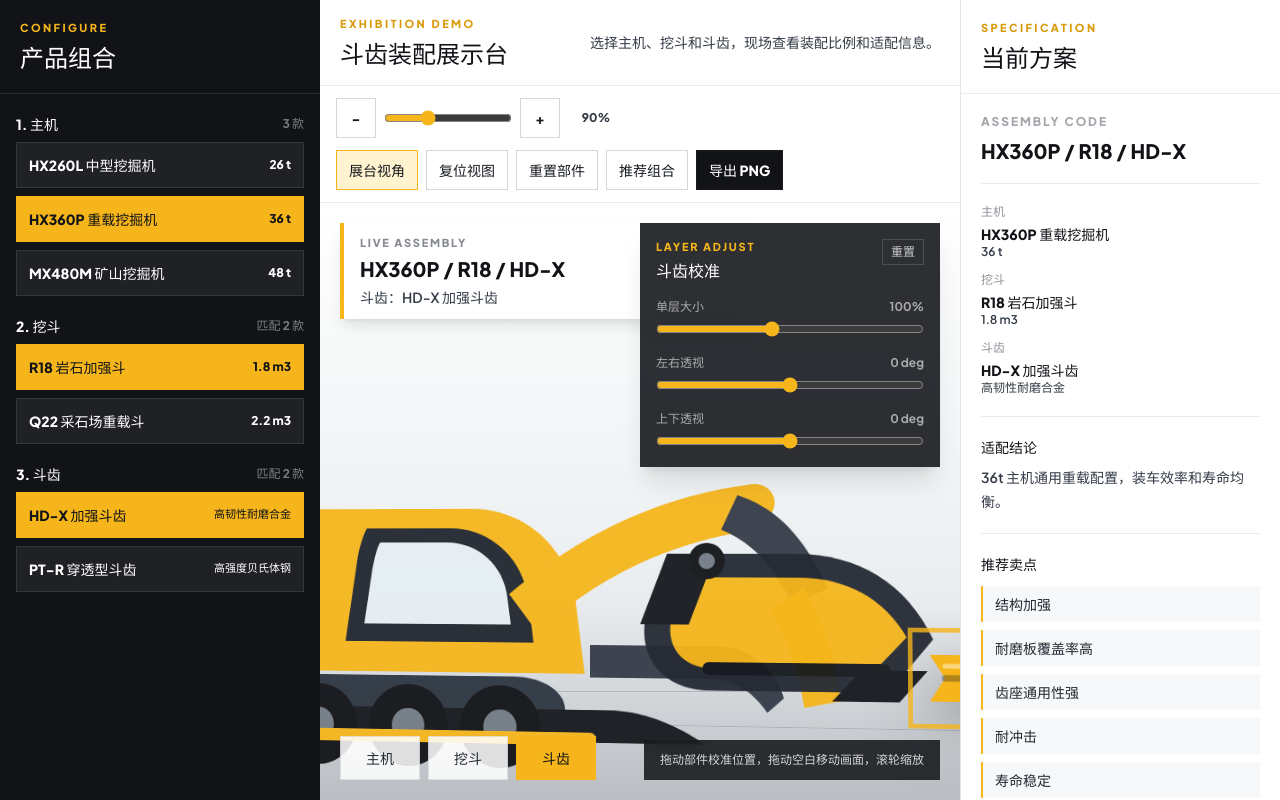
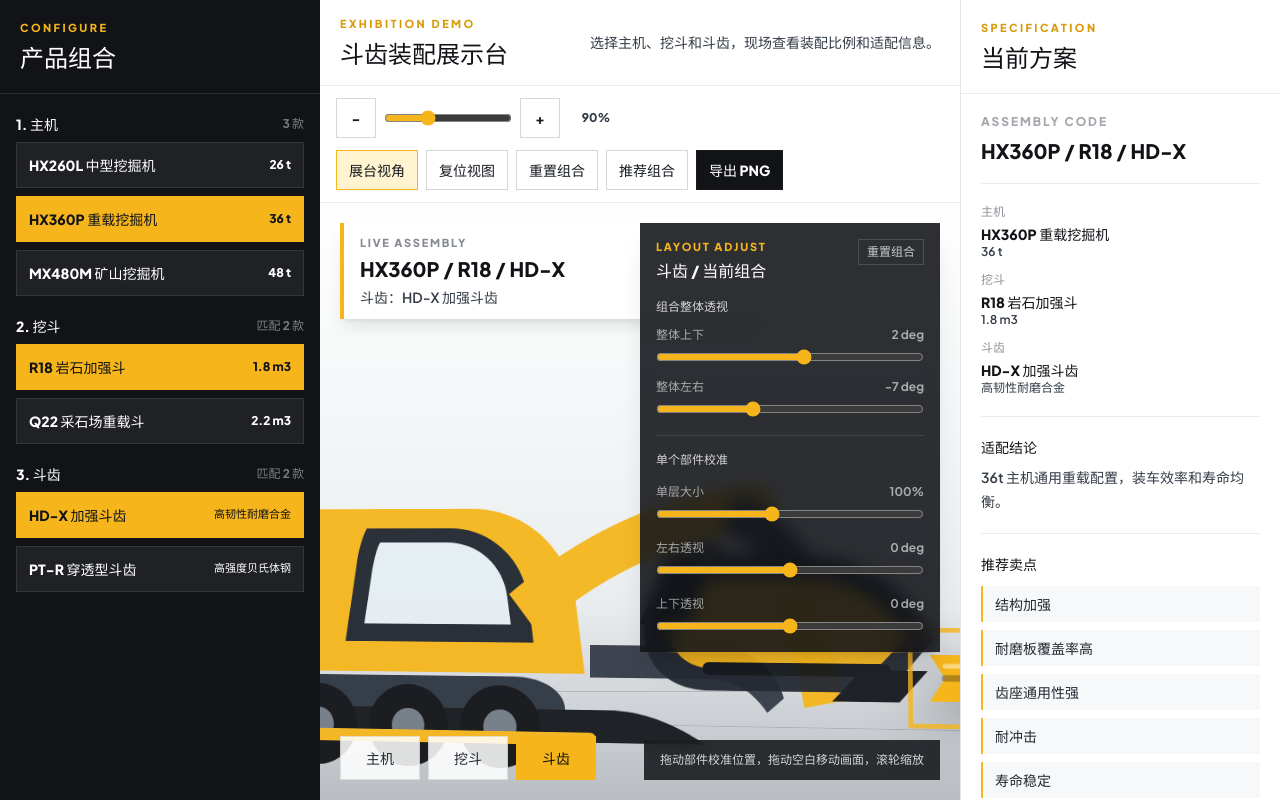
Before and after one commit to ShundeMachinery/bucket-demo-2d, a Vue app: page / in a window 1280 px wide. Built offline with nearby package versions, Linux system fonts and the light colour scheme.

Commit message:
more memory.

```diff
--- a/src/components/PreviewStage.vue
+++ b/src/components/PreviewStage.vue
@@ -162,7 +162,7 @@ onUnmounted(() => {
       :style="{
         width: `${store.catalog.stage.width}px`,
         height: `${store.catalog.stage.height}px`,
-        transform: `translate(calc(-50% + ${store.panX}px), calc(-50% + ${store.panY}px)) scale(${store.scale}) ${store.showcaseView ? 'perspective(1400px) rotateX(2deg) rotateY(-7deg)' : ''}`,
+        transform: `translate(calc(-50% + ${store.panX}px), calc(-50% + ${store.panY}px)) scale(${store.scale}) ${store.showcaseView ? `perspective(1400px) rotateX(${store.combinationPerspective.rotateX}deg) rotateY(${store.combinationPerspective.rotateY}deg)` : ''}`,
         transformOrigin: 'center center',
         transformStyle: 'preserve-3d',
       }"
@@ -210,19 +210,53 @@ onUnmounted(() => {
     <div class="absolute right-5 top-5 w-[min(300px,calc(100%-2.5rem))] bg-iron-950/88 p-4 text-white shadow-xl backdrop-blur" data-layer-control="true">
       <div class="flex items-start justify-between gap-3">
         <div>
-          <p class="text-[11px] font-extrabold uppercase tracking-[0.16em] text-safety-500">Layer Adjust</p>
-          <p class="mt-1 text-base font-extrabold">{{ selectedLayer.label }}校准</p>
+          <p class="text-[11px] font-extrabold uppercase tracking-[0.16em] text-safety-500">Layout Adjust</p>
+          <p class="mt-1 text-base font-extrabold">{{ selectedLayer.label }} / 当前组合</p>
         </div>
         <button
           type="button"
           class="border border-white/15 px-2 py-1 text-xs font-extrabold text-white/75 transition hover:border-safety-500 hover:text-safety-500"
-          @click="store.resetLayerAdjustment(store.highlightedPart)"
+          @click="store.resetCurrentCombinationLayout"
         >
-          重置
+          重置组合
         </button>
       </div>
 
       <div class="mt-4 space-y-4">
+        <div class="border-b border-white/10 pb-4">
+          <p class="text-xs font-extrabold text-white/80">组合整体透视</p>
+          <label class="mt-3 block">
+            <span class="flex items-center justify-between text-xs font-bold text-white/60">
+              <span>整体上下</span>
+              <span>{{ store.combinationPerspective.rotateX }} deg</span>
+            </span>
+            <input
+              class="mt-2 h-2 w-full accent-safety-500"
+              type="range"
+              min="-18"
+              max="18"
+              :value="store.combinationPerspective.rotateX"
+              @input="store.setCombinationPerspective(Number(($event.target as HTMLInputElement).value), store.combinationPerspective.rotateY)"
+            />
+          </label>
+
+          <label class="mt-3 block">
+            <span class="flex items-center justify-between text-xs font-bold text-white/60">
+              <span>整体左右</span>
+              <span>{{ store.combinationPerspective.rotateY }} deg</span>
+            </span>
+            <input
+              class="mt-2 h-2 w-full accent-safety-500"
+              type="range"
+              min="-24"
+              max="24"
+              :value="store.combinationPerspective.rotateY"
+              @input="store.setCombinationPerspective(store.combinationPerspective.rotateX, Number(($event.target as HTMLInputElement).value))"
+            />
+          </label>
+        </div>
+
+        <p class="text-xs font-extrabold text-white/80">单个部件校准</p>
         <label class="block">
           <span class="flex items-center justify-between text-xs font-bold text-white/60">
             <span>单层大小</span>
--- a/src/components/Toolbar.vue
+++ b/src/components/Toolbar.vue
@@ -36,7 +36,7 @@ function exportPreview() {
         展台视角
       </button>
       <button type="button" class="tool-button" title="重置视图" @click="store.resetView">复位视图</button>
-      <button type="button" class="tool-button" title="重置三层位置和大小" @click="store.resetAllLayerAdjustments">重置部件</button>
+      <button type="button" class="tool-button" title="重置当前组合的位置、大小和透视" @click="store.resetCurrentCombinationLayout">重置组合</button>
       <button type="button" class="tool-button" title="恢复默认组合" @click="store.restoreDefaultCombination">推荐组合</button>
       <button type="button" class="tool-button bg-iron-950 text-white hover:bg-iron-800" title="导出当前预览为 PNG" @click="exportPreview">导出 PNG</button>
     </div>
--- a/src/stores/configurator.ts
+++ b/src/stores/configurator.ts
@@ -4,7 +4,8 @@ import catalogJson from '../data/products.json'
 import type { Bucket, Excavator, ProductCatalog, Tooth } from '../types/product'
 
 const catalog = catalogJson as ProductCatalog
-const storageKey = 'bucket-demo-2d:configurator:v1'
+const storageKey = 'bucket-demo-2d:configurator:v2'
+const legacyStorageKey = 'bucket-demo-2d:configurator:v1'
 
 export type HighlightPart = 'excavator' | 'bucket' | 'tooth'
 
@@ -16,6 +17,16 @@ export type LayerAdjustment = {
   rotateY: number
 }
 
+export type CombinationPerspective = {
+  rotateX: number
+  rotateY: number
+}
+
+export type CombinationLayout = {
+  layerAdjustments: Record<HighlightPart, LayerAdjustment>
+  perspective: CombinationPerspective
+}
+
 const defaultAdjustment: LayerAdjustment = {
   offsetX: 0,
   offsetY: 0,
@@ -24,8 +35,24 @@ const defaultAdjustment: LayerAdjustment = {
   rotateY: 0,
 }
 
+const defaultPerspective: CombinationPerspective = {
+  rotateX: 2,
+  rotateY: -7,
+}
+
 function cloneDefaultAdjustment() {
   return { ...defaultAdjustment }
+}
+
+function createDefaultLayout(): CombinationLayout {
+  return {
+    layerAdjustments: {
+      excavator: cloneDefaultAdjustment(),
+      bucket: cloneDefaultAdjustment(),
+      tooth: cloneDefaultAdjustment(),
+    },
+    perspective: { ...defaultPerspective },
+  }
 }
 
 type PersistedState = {
@@ -37,7 +64,10 @@ type PersistedState = {
   panX?: number
   panY?: number
   showcaseView?: boolean
+  combinationLayouts?: Record<string, Partial<CombinationLayout>>
+  currentLayout?: Partial<CombinationLayout>
   layerAdjustments?: Partial<Record<HighlightPart, Partial<LayerAdjustment>>>
+  perspective?: Partial<CombinationPerspective>
 }
 
 function isHighlightPart(value: unknown): value is HighlightPart {
@@ -58,15 +88,51 @@ function normalizeAdjustment(value: Partial<LayerAdjustment> | undefined): Layer
   }
 }
 
+function normalizePerspective(value: Partial<CombinationPerspective> | undefined): CombinationPerspective {
+  return {
+    rotateX: Math.round(clamp(value?.rotateX, -18, 18, defaultPerspective.rotateX)),
+    rotateY: Math.round(clamp(value?.rotateY, -24, 24, defaultPerspective.rotateY)),
+  }
+}
+
+function normalizeLayout(value: Partial<CombinationLayout> | undefined): CombinationLayout {
+  return {
+    layerAdjustments: {
+      excavator: normalizeAdjustment(value?.layerAdjustments?.excavator),
+      bucket: normalizeAdjustment(value?.layerAdjustments?.bucket),
+      tooth: normalizeAdjustment(value?.layerAdjustments?.tooth),
+    },
+    perspective: normalizePerspective(value?.perspective),
+  }
+}
+
+function normalizeLegacyLayout(
+  layerAdjustments: Partial<Record<HighlightPart, Partial<LayerAdjustment>>> | undefined,
+  perspective: Partial<CombinationPerspective> | undefined,
+): CombinationLayout {
+  return {
+    layerAdjustments: {
+      excavator: normalizeAdjustment(layerAdjustments?.excavator),
+      bucket: normalizeAdjustment(layerAdjustments?.bucket),
+      tooth: normalizeAdjustment(layerAdjustments?.tooth),
+    },
+    perspective: normalizePerspective(perspective),
+  }
+}
+
 function readPersistedState(): PersistedState | null {
   if (typeof window === 'undefined') return null
 
   try {
-    const raw = window.localStorage.getItem(storageKey)
+    const raw = window.localStorage.getItem(storageKey) ?? window.localStorage.getItem(legacyStorageKey)
     return raw ? (JSON.parse(raw) as PersistedState) : null
   } catch {
     return null
   }
+}
+
+function createCombinationKey(excavatorId: string, bucketId: string, toothId: string) {
+  return `${excavatorId}::${bucketId}::${toothId}`
 }
 
 export const useConfiguratorStore = defineStore('configurator', () => {
@@ -74,18 +140,26 @@ export const useConfiguratorStore = defineStore('configurator', () => {
   const persistedExcavatorId = persisted?.selectedExcavatorId
   const persistedBucketId = persisted?.selectedBucketId
   const persistedToothId = persisted?.selectedToothId
-  const selectedExcavatorId = ref(catalog.excavators.some((item) => item.id === persistedExcavatorId) ? persistedExcavatorId : catalog.defaults.excavatorId)
-  const selectedBucketId = ref(catalog.buckets.some((item) => item.id === persistedBucketId) ? persistedBucketId : catalog.defaults.bucketId)
-  const selectedToothId = ref(catalog.teeth.some((item) => item.id === persistedToothId) ? persistedToothId : catalog.defaults.toothId)
+  const initialExcavatorId = catalog.excavators.some((item) => item.id === persistedExcavatorId) && persistedExcavatorId ? persistedExcavatorId : catalog.defaults.excavatorId
+  const initialBucketId = catalog.buckets.some((item) => item.id === persistedBucketId) && persistedBucketId ? persistedBucketId : catalog.defaults.bucketId
+  const initialToothId = catalog.teeth.some((item) => item.id === persistedToothId) && persistedToothId ? persistedToothId : catalog.defaults.toothId
+  const selectedExcavatorId = ref(initialExcavatorId)
+  const selectedBucketId = ref(initialBucketId)
+  const selectedToothId = ref(initialToothId)
   const highlightedPart = ref<HighlightPart>(isHighlightPart(persisted?.highlightedPart) ? persisted.highlightedPart : 'tooth')
   const scale = ref(clamp(persisted?.scale, 0.48, 1.8, 0.9))
   const panX = ref(Math.round(clamp(persisted?.panX, -420, 420, 0)))
   const panY = ref(Math.round(clamp(persisted?.panY, -260, 260, 0)))
   const showcaseView = ref(typeof persisted?.showcaseView === 'boolean' ? persisted.showcaseView : true)
-  const layerAdjustments = ref<Record<HighlightPart, LayerAdjustment>>({
-    excavator: normalizeAdjustment(persisted?.layerAdjustments?.excavator),
-    bucket: normalizeAdjustment(persisted?.layerAdjustments?.bucket),
-    tooth: normalizeAdjustment(persisted?.layerAdjustments?.tooth),
+  const initialCombinationKey = createCombinationKey(selectedExcavatorId.value, selectedBucketId.value, selectedToothId.value)
+  const initialLayout = persisted?.combinationLayouts?.[initialCombinationKey] || persisted?.currentLayout
+    ? normalizeLayout(persisted.combinationLayouts?.[initialCombinationKey] ?? persisted.currentLayout)
+    : normalizeLegacyLayout(persisted?.layerAdjustments, persisted?.perspective)
+  const combinationLayouts = ref<Record<string, CombinationLayout>>({
+    ...(persisted?.combinationLayouts
+      ? Object.fromEntries(Object.entries(persisted.combinationLayouts).map(([key, value]) => [key, normalizeLayout(value)]))
+      : {}),
+    [initialCombinationKey]: initialLayout,
   })
 
   const excavators = computed(() => catalog.excavators)
@@ -125,6 +199,16 @@ export const useConfiguratorStore = defineStore('configurator', () => {
     const current = compatibleTeeth.value.find((item) => item.id === selectedToothId.value)
     return current ?? compatibleTeeth.value[0] ?? catalog.teeth[0]
   })
+
+  const combinationKey = computed(() => createCombinationKey(selectedExcavator.value.id, selectedBucket.value.id, selectedTooth.value.id))
+
+  const currentLayout = computed(() => {
+    return combinationLayouts.value[combinationKey.value] ?? createDefaultLayout()
+  })
+
+  const layerAdjustments = computed(() => currentLayout.value.layerAdjustments)
+
+  const combinationPerspective = computed(() => currentLayout.value.perspective)
 
   const selectedLayerAdjustment = computed(() => layerAdjustments.value[highlightedPart.value])
 
@@ -176,8 +260,9 @@ export const useConfiguratorStore = defineStore('configurator', () => {
   }
 
   function updateLayerAdjustment(part: HighlightPart, patch: Partial<LayerAdjustment>) {
-    layerAdjustments.value[part] = {
-      ...layerAdjustments.value[part],
+    const layout = ensureCurrentLayout()
+    layout.layerAdjustments[part] = {
+      ...layout.layerAdjustments[part],
       ...patch,
     }
   }
@@ -204,15 +289,35 @@ export const useConfiguratorStore = defineStore('configurator', () => {
   }
 
   function resetLayerAdjustment(part: HighlightPart) {
-    layerAdjustments.value[part] = cloneDefaultAdjustment()
+    const layout = ensureCurrentLayout()
+    layout.layerAdjustments[part] = cloneDefaultAdjustment()
   }
 
   function resetAllLayerAdjustments() {
-    layerAdjustments.value = {
-      excavator: cloneDefaultAdjustment(),
-      bucket: cloneDefaultAdjustment(),
-      tooth: cloneDefaultAdjustment(),
+    const layout = ensureCurrentLayout()
+    layout.layerAdjustments = createDefaultLayout().layerAdjustments
+  }
+
+  function ensureCurrentLayout() {
+    if (!combinationLayouts.value[combinationKey.value]) {
+      combinationLayouts.value[combinationKey.value] = createDefaultLayout()
     }
+
+    return combinationLayouts.value[combinationKey.value]
+  }
+
+  function setCombinationPerspective(rotateX: number, rotateY: number) {
+    const layout = ensureCurrentLayout()
+    layout.perspective = normalizePerspective({ rotateX, rotateY })
+  }
+
+  function resetCombinationPerspective() {
+    const layout = ensureCurrentLayout()
+    layout.perspective = { ...defaultPerspective }
+  }
+
+  function resetCurrentCombinationLayout() {
+    combinationLayouts.value[combinationKey.value] = createDefaultLayout()
   }
 
   function zoomIn() {
@@ -252,11 +357,11 @@ export const useConfiguratorStore = defineStore('configurator', () => {
     selectedToothId.value = catalog.defaults.toothId
     highlightedPart.value = 'tooth'
     resetView()
-    resetAllLayerAdjustments()
     ensureCompatibleSelection()
   }
 
   ensureCompatibleSelection()
+  ensureCurrentLayout()
 
   watch(
     [
@@ -268,7 +373,7 @@ export const useConfiguratorStore = defineStore('configurator', () => {
       panX,
       panY,
       showcaseView,
-      layerAdjustments,
+      combinationLayouts,
     ],
     () => {
       if (typeof window === 'undefined') return
@@ -282,7 +387,8 @@ export const useConfiguratorStore = defineStore('configurator', () => {
         panX: panX.value,
         panY: panY.value,
         showcaseView: showcaseView.value,
-        layerAdjustments: layerAdjustments.value,
+        currentLayout: currentLayout.value,
+        combinationLayouts: combinationLayouts.value,
       }
 
       window.localStorage.setItem(storageKey, JSON.stringify(nextState))
@@ -303,7 +409,10 @@ export const useConfiguratorStore = defineStore('configurator', () => {
     panX,
     panY,
     showcaseView,
+    combinationKey,
+    combinationLayouts,
     layerAdjustments,
+    combinationPerspective,
     selectedExcavator,
     selectedBucket,
     selectedTooth,
@@ -323,6 +432,9 @@ export const useConfiguratorStore = defineStore('configurator', () => {
     setLayerTilt,
     resetLayerAdjustment,
     resetAllLayerAdjustments,
+    setCombinationPerspective,
+    resetCombinationPerspective,
+    resetCurrentCombinationLayout,
     zoomIn,
     zoomOut,
     setScale,
```
